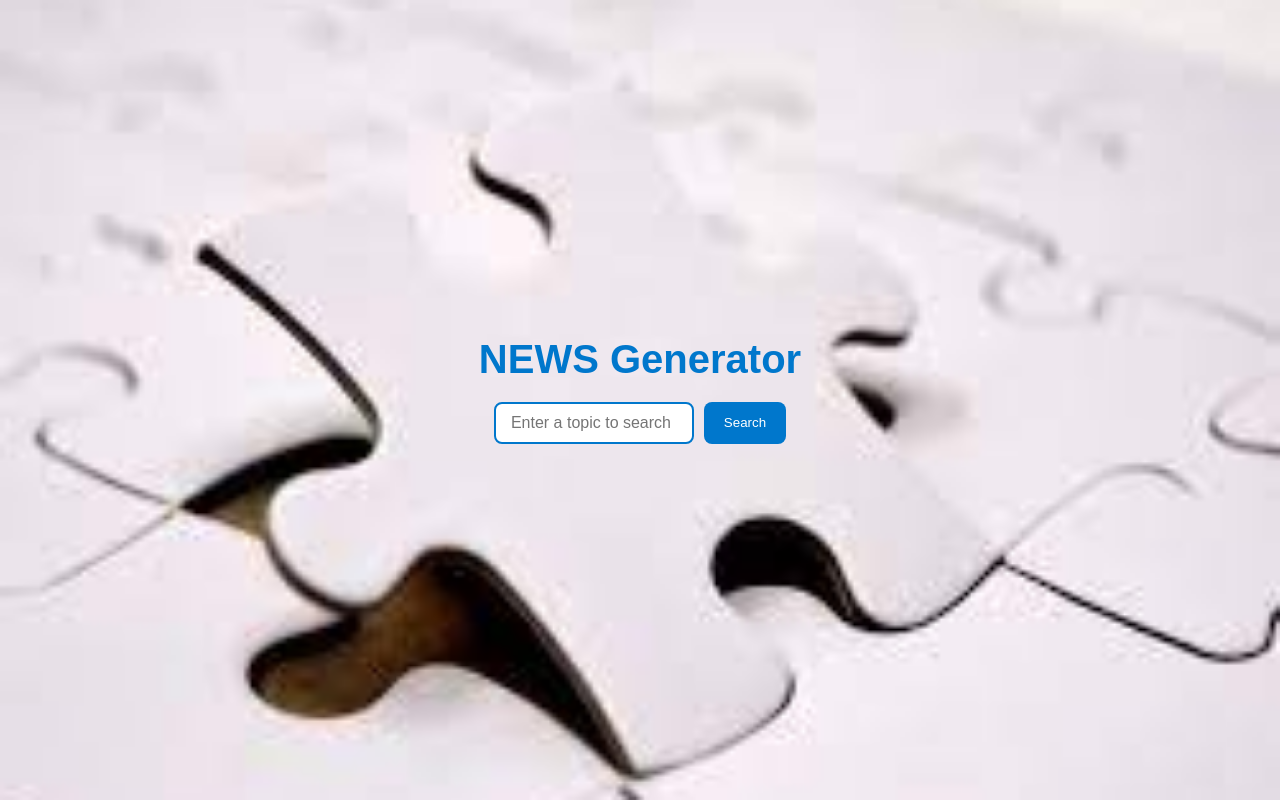
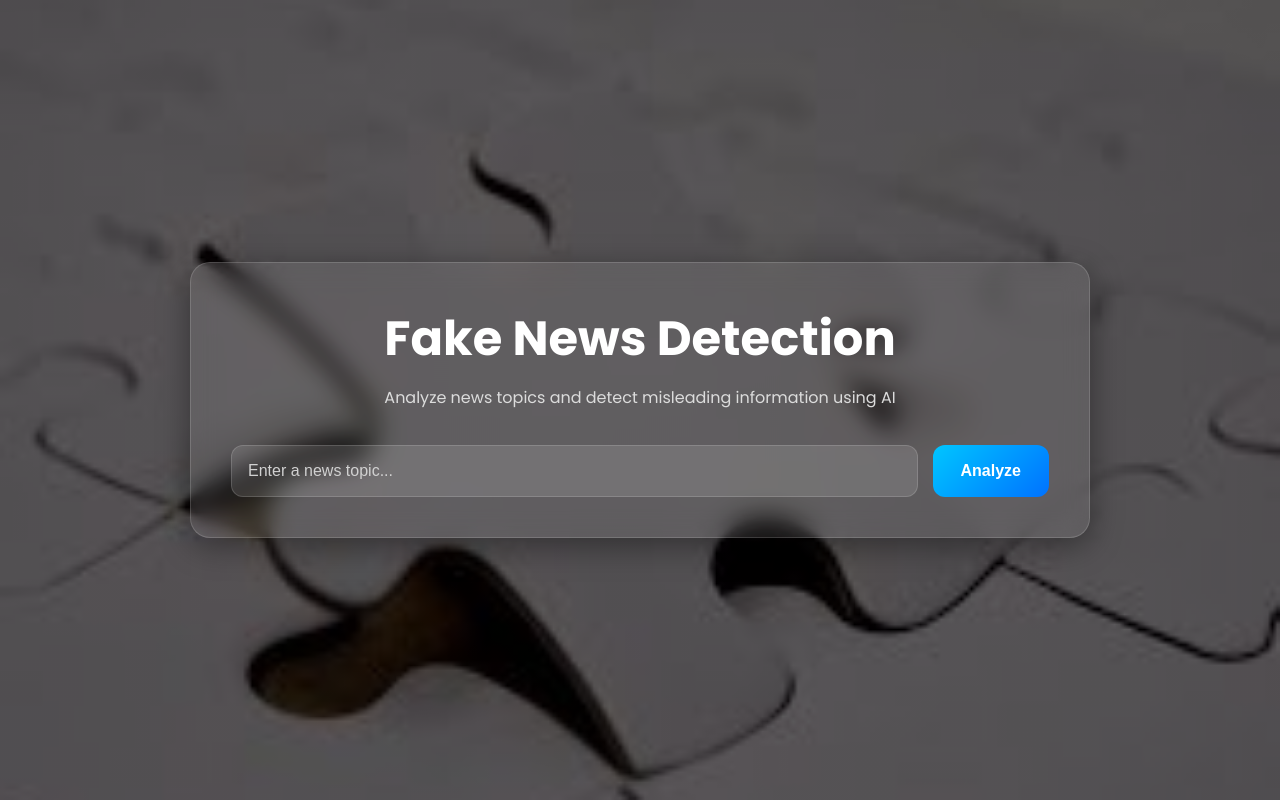
Before and after one commit to Srishanthsrigadde-07/fake-news-detection, a Flask app: page /dashboard in a window 1280 px wide. Run offline with Flask 3, Linux system fonts and the light colour scheme; a user stored in the database is signed in.

Commit message:
updated dashboard ui

```diff
--- a/templates/dashboard.html
+++ b/templates/dashboard.html
@@ -3,116 +3,217 @@
 <head>
     <meta charset="UTF-8">
     <meta name="viewport" content="width=device-width, initial-scale=1.0">
-    <title>News Generator</title>
+    <title>Fake News Detection</title>
+
+    <link href="https://fonts.googleapis.com/css2?family=Poppins:wght@300;400;500;600;700&display=swap" rel="stylesheet">
+
     <style>
-        * {
-            margin: 0;
-            padding: 0;
-            box-sizing: border-box;
+
+        *{
+            margin:0;
+            padding:0;
+            box-sizing:border-box;
         }
 
-        body {
+        body{
             font-family: 'Poppins', sans-serif;
-            background-image: url("{{ url_for('static', filename='img.jpg') }}");
-            background-color: #f0f8ff;
-            background-size: cover; /* Cover the entire screen */
-            background-repeat: no-repeat; /* Prevent image repetition */
-            background-position: center; /* Center the image */
-            color: #333;
-            padding: 20px;
-            display: flex;
-            flex-direction: column;
-            align-items: center;
-            justify-content: center;
-            min-height: 100vh;
+            min-height:100vh;
+            display:flex;
+            justify-content:center;
+            align-items:center;
+            flex-direction:column;
+            background:
+                linear-gradient(rgba(0,0,0,0.65), rgba(0,0,0,0.65)),
+                url("{{ url_for('static', filename='img.jpg') }}");
+
+            background-size:cover;
+            background-position:center;
+            padding:20px;
+            overflow-x:hidden;
         }
 
-
-        h1 {
-            font-size: 2.5rem;
-            margin-bottom: 20px;
-            color: #0077cc;
+        .container{
+            width:100%;
+            max-width:900px;
+            background: rgba(255,255,255,0.08);
+            backdrop-filter: blur(12px);
+            border:1px solid rgba(255,255,255,0.15);
+            border-radius:20px;
+            padding:40px;
+            box-shadow:0 8px 32px rgba(0,0,0,0.4);
+            animation: fadeIn 1s ease;
         }
 
-        form {
-            margin-bottom: 20px;
-            display: flex;
-            justify-content: center;
-            gap: 10px;
+        @keyframes fadeIn{
+            from{
+                opacity:0;
+                transform:translateY(20px);
+            }
+            to{
+                opacity:1;
+                transform:translateY(0);
+            }
         }
 
-        input[type="text"] {
-            width: 60%;
-            padding: 10px 15px;
-            font-size: 16px;
-            border: 2px solid #0077cc;
-            border-radius: 8px;
-            outline: none;
+        h1{
+            text-align:center;
+            color:white;
+            font-size:3rem;
+            margin-bottom:10px;
+            font-weight:700;
         }
 
-        button {
-            padding: 10px 20px;
-            background-color: #0077cc;
-            color: white;
-            border: none;
-            border-radius: 8px;
-            cursor: pointer;
-            transition: background-color 0.3s ease;
+        .subtitle{
+            text-align:center;
+            color:#dcdcdc;
+            margin-bottom:35px;
+            font-size:1rem;
         }
 
-        button:hover {
-            background-color: #005fa3;
+        form{
+            display:flex;
+            gap:15px;
+            justify-content:center;
+            flex-wrap:wrap;
         }
 
-        .result {
-            margin-top: 30px;
-            background-color: #fff;
-            padding: 20px;
-            border-radius: 10px;
-            box-shadow: 0 5px 15px rgba(0, 0, 0, 0.1);
-            width: 80%;
-            max-width: 800px;
-            text-align: left;
+        input[type="text"]{
+            flex:1;
+            min-width:250px;
+            padding:16px;
+            border:none;
+            border-radius:12px;
+            outline:none;
+            font-size:16px;
+            background:rgba(255,255,255,0.12);
+            color:white;
+            border:1px solid rgba(255,255,255,0.15);
         }
 
-        .result h2 {
-            margin-bottom: 15px;
-            color: #333;
+        input[type="text"]::placeholder{
+            color:#d1d1d1;
         }
 
-        .result p {
-            line-height: 1.6;
-            color: #555;
+        button{
+            padding:15px 28px;
+            border:none;
+            border-radius:12px;
+            background:linear-gradient(135deg,#00c6ff,#0072ff);
+            color:white;
+            font-size:16px;
+            cursor:pointer;
+            transition:0.3s ease;
+            font-weight:600;
         }
 
-        .summarize-btn {
-            margin-top: 15px;
-            background-color: #28a745;
+        button:hover{
+            transform:translateY(-2px);
+            box-shadow:0 5px 20px rgba(0,114,255,0.4);
         }
 
-        .summarize-btn:hover {
-            background-color: #218838;
+        .result{
+            margin-top:35px;
+            background:rgba(255,255,255,0.08);
+            border-radius:18px;
+            padding:25px;
+            color:white;
+            border:1px solid rgba(255,255,255,0.1);
+            animation: fadeIn 0.8s ease;
+        }
+
+        .result h2{
+            margin-bottom:15px;
+            color:#00c6ff;
+            font-size:1.5rem;
+        }
+
+        .result p{
+            line-height:1.8;
+            color:#f1f1f1;
+            font-size:15px;
+        }
+
+        .summarize-btn{
+            margin-top:20px;
+            background:linear-gradient(135deg,#28a745,#1e7e34);
+        }
+
+        .summarize-btn:hover{
+            box-shadow:0 5px 20px rgba(40,167,69,0.4);
+        }
+
+        @media(max-width:768px){
+
+            .container{
+                padding:25px;
+            }
+
+            h1{
+                font-size:2.2rem;
+            }
+
+            form{
+                flex-direction:column;
+            }
+
+            button{
+                width:100%;
+            }
+
+            input[type="text"]{
+                width:100%;
+            }
         }
 
     </style>
 </head>
+
 <body>
-    <h1>NEWS Generator</h1>
+
+    <div class="container">
+
+        <h1>Fake News Detection</h1>
+
+        <p class="subtitle">
+            Analyze news topics and detect misleading information using AI
+        </p>
+
         <form method="post">
-        <input type="text" name="topic" placeholder="Enter a topic to search" required>
-        <button type="submit">Search</button>
+
+            <input
+                type="text"
+                name="topic"
+                placeholder="Enter a news topic..."
+                required
+            >
+
+            <button type="submit">Analyze</button>
+
         </form>
 
         {% if content %}
+
         <div class="result">
+
             <h2>Results for: {{ topic }}</h2>
+
             <p>{{ content }}</p>
 
             <form method="post" action="/summarize">
+
                 <input type="hidden" name="topic" value="{{ topic }}">
-            <button type="submit" class="summarize-btn">Summarize</button>
+
+                <button type="submit" class="summarize-btn">
+                    Summarize News
+                </button>
+
             </form>
+
         </div>
+
         {% endif %}
+
+    </div>
+
 </body>
 </html>
```
Also changed, not shown: app.py (line endings or trailing spaces). Lines whose indentation alone changed are shown as unchanged.
